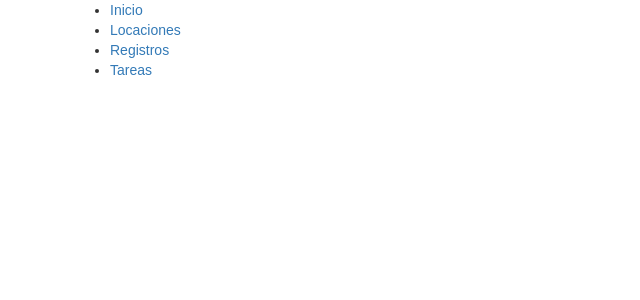
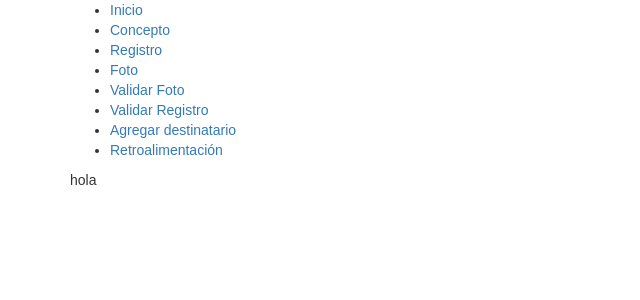
Before and after one commit to proyecto-galeria/proyecto-galeria-app, a React (Create React App) app: page /add-receiver in a window 1280 px wide. Shown: the top 300 px of the page, without its empty margins (0-640 px from the left). Built offline with nearby package versions, Linux system fonts and the light colour scheme.

Commit message:
Basic Routing

```diff
--- a/src/App.js
+++ b/src/App.js
@@ -1,16 +1,21 @@
 import React, { Component } from 'react';
 import {
     BrowserRouter as Router,
-    Link,
     Route,
 } from 'react-router-dom';
 import {
-    Button,
     Col,
     Grid,
     Row,
 } from 'react-bootstrap';
-import Form from './components/Form';
+import Menu from './components/Menu';
+import Concept from './components/Concept';
+import Feedback from './components/Feedback';
+import AddReceiver from './components/AddReceiver';
+import Photo from './components/Photo';
+import Record from './components/Record';
+import ValidatePhoto from './components/ValidatePhoto';
+import ValidteRecord from './components/ValidateRecord';
 
 class App extends Component {
   render() {
@@ -19,22 +24,15 @@ class App extends Component {
             <Grid>
                 <Row>
                     <Col xs={12} sm={6}>
-                        <ul>
-                            <li>
-                                <Link to="/">Inicio</Link>
-                            </li>
-                            <li>
-                                <Link to="/locations">Locaciones</Link>
-                            </li>
-                            <li>
-                                <Link to="/records">Registros</Link>
-                            </li>
-                            <li>
-                                <Link to="/tasks">Tareas</Link>
-                            </li>
-                        </ul>
-                        <Route exact path="/" render={() => <Button bsStyle="primary">Inicio</Button>} />
-                        <Route path="/records" component={Form} />
+                        <Menu />
+                        <Route exact path="/" render={() => <div>Inicio</div>} />
+                        <Route path="/concept" component={Concept} />
+                        <Route path="/record" component={Record} />
+                        <Route path="/photo" component={Photo} />
+                        <Route path="/validate-photo" component={ValidatePhoto} />
+                        <Route path="/validate-record" component={ValidteRecord} />
+                        <Route path="/add-receiver" component={AddReceiver} />
+                        <Route path="/feedback" component={Feedback} />
                     </Col>
                 </Row>
             </Grid>
--- /dev/null
+++ b/src/components/AddReceiver.js
@@ -0,0 +1,7 @@
+import React from 'react';
+
+export default () => {
+    return (
+        <div>hola</div>
+    );
+};
--- /dev/null
+++ b/src/components/Concept.js
@@ -0,0 +1,7 @@
+import React from 'react';
+
+export default () => {
+    return (
+        <div>hola</div>
+    );
+};
--- /dev/null
+++ b/src/components/Feedback.js
@@ -0,0 +1,7 @@
+import React from 'react';
+
+export default () => {
+    return (
+        <div>hola</div>
+    );
+};
--- /dev/null
+++ b/src/components/Menu.js
@@ -0,0 +1,33 @@
+import React from 'react';
+import {Link} from 'react-router-dom';
+
+const Menu = () => (
+<ul>
+    <li>
+        <Link to="/">Inicio</Link>
+    </li>
+    <li>
+        <Link to="/concept">Concepto</Link>
+    </li>
+    <li>
+        <Link to="/record">Registro</Link>
+    </li>
+    <li>
+        <Link to="/photo">Foto</Link>
+    </li>
+    <li>
+        <Link to="/validate-photo">Validar Foto</Link>
+    </li>
+    <li>
+        <Link to="/validate-record">Validar Registro</Link>
+    </li>
+    <li>
+        <Link to="/add-receiver">Agregar destinatario</Link>
+    </li>
+    <li>
+        <Link to="/feedback">Retroalimentación</Link>
+    </li>
+</ul>
+);
+
+export default Menu;
--- /dev/null
+++ b/src/components/Photo.js
@@ -0,0 +1,7 @@
+import React from 'react';
+
+export default () => {
+    return (
+        <div>hola</div>
+    );
+};
--- /dev/null
+++ b/src/components/Record.js
@@ -0,0 +1,7 @@
+import React from 'react';
+
+export default () => {
+    return (
+        <div>hola</div>
+    );
+};
--- /dev/null
+++ b/src/components/ValidatePhoto.js
@@ -0,0 +1,7 @@
+import React from 'react';
+
+export default () => {
+    return (
+        <div>hola</div>
+    );
+};
--- /dev/null
+++ b/src/components/ValidateRecord.js
@@ -0,0 +1,7 @@
+import React from 'react';
+
+export default () => {
+    return (
+        <div>hola</div>
+    );
+};
```
